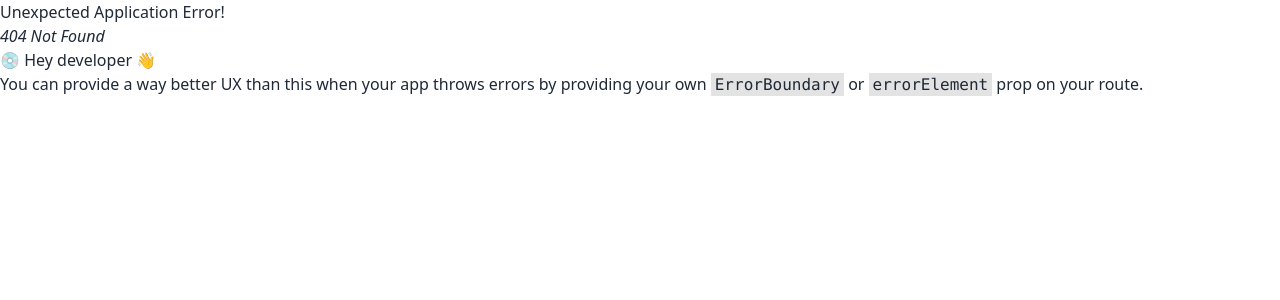
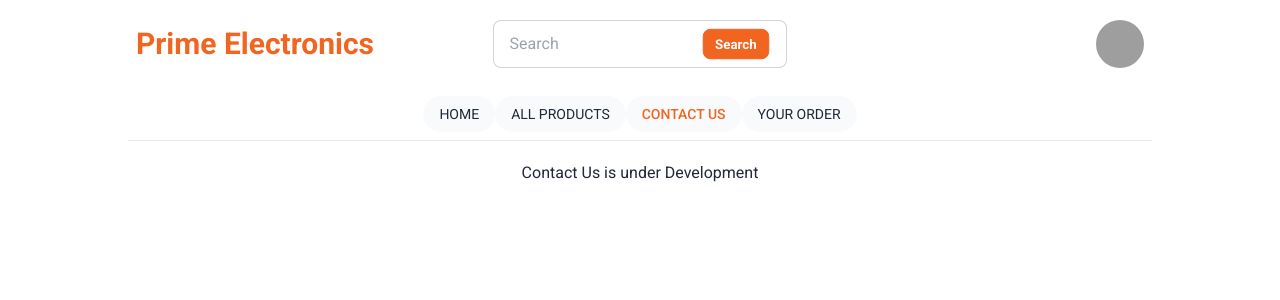
Before and after one commit to shahin-hossain-dev/prime-electronics-client, a React (Vite) app: page /contact-us in a window 1280 px wide. Before the commit this address had no page. Shown: the top 300 px of the page. Built offline with nearby package versions, Linux system fonts and the light colour scheme; grey boxes are pictures that could not be loaded.

Commit message:
add: pages, update: navbar

```diff
--- a/src/components/ActiveLink.jsx
+++ b/src/components/ActiveLink.jsx
@@ -8,7 +8,7 @@ const ActiveLink = ({ children, to }) => {
       className={({ isActive }) =>
         isActive
           ? "text-primary bg-slate-50 rounded-full px-4 p-2 font-medium"
-          : " font-medium hover:bg-slate-50 rounded-full "
+          : "bg-slate-50 px-4 p-2 rounded-full"
       }
     >
       {children}
--- /dev/null
+++ b/src/pages/AllProducts/AllProducts.jsx
@@ -0,0 +1,11 @@
+import React from "react";
+
+const AllProducts = () => {
+  return (
+    <div className="flex justify-center items-center mt-5">
+      <h2>All Products is under Development</h2>
+    </div>
+  );
+};
+
+export default AllProducts;
--- /dev/null
+++ b/src/pages/ContactUs/ContactUs.jsx
@@ -0,0 +1,13 @@
+import React from "react";
+
+const ContactUs = () => {
+  return (
+    <div>
+      <div className="flex justify-center items-center mt-5">
+        <h2>Contact Us is under Development</h2>
+      </div>
+    </div>
+  );
+};
+
+export default ContactUs;
--- /dev/null
+++ b/src/pages/Order/Order.jsx
@@ -0,0 +1,11 @@
+import React from "react";
+
+const Order = () => {
+  return (
+    <div className="flex justify-center items-center mt-5">
+      <h2>Your Order is under Development</h2>
+    </div>
+  );
+};
+
+export default Order;
```
Also changed, not shown: src/routes/Router.jsx (+15 -0 lines).
